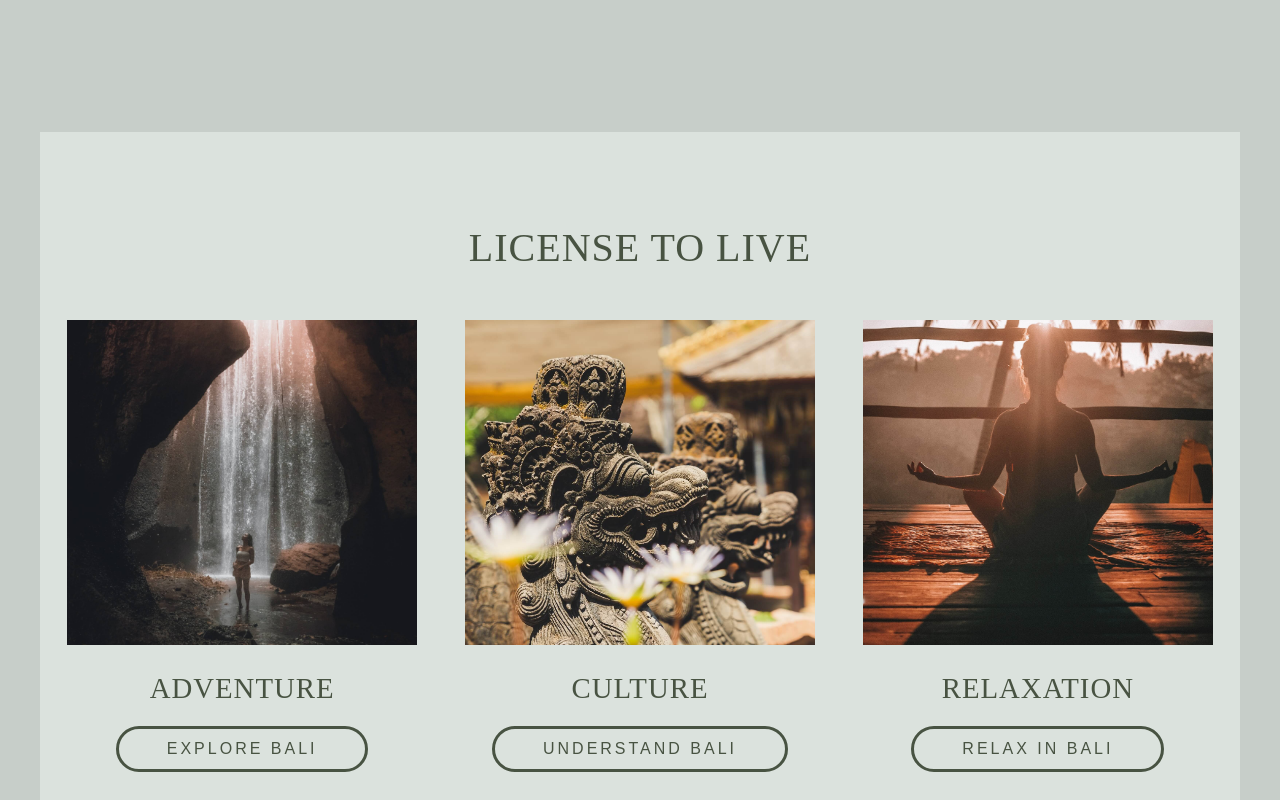
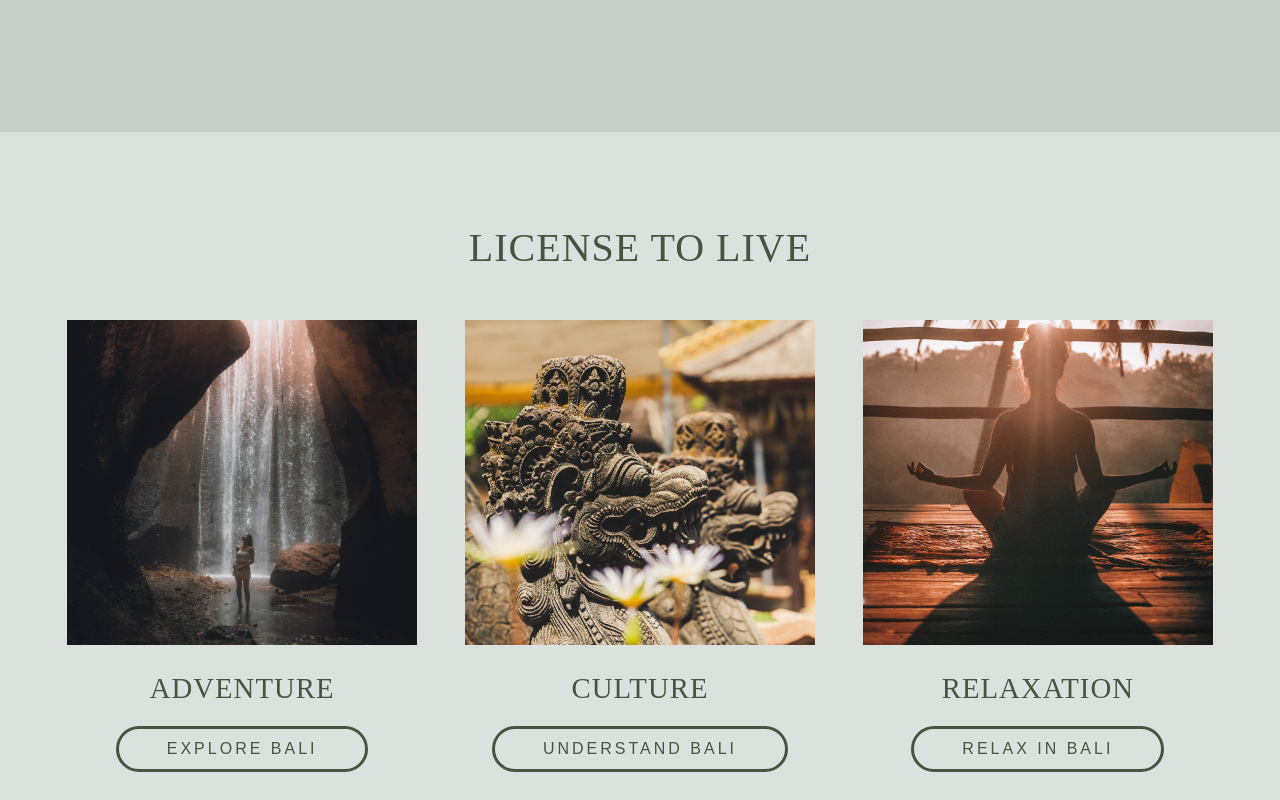
Before and after one commit to SutheeDev/react-poveda, a React (Vite) app in the folder client/: page /Visit in a window 1280 px wide. Shown: the part 840-1640 px from the top of the page. Built offline with nearby package versions, Linux system fonts and the light colour scheme.

Commit message:
fixed background-color bug for big screen in Gallery component

```diff
--- a/client/src/components/Gallery.jsx
+++ b/client/src/components/Gallery.jsx
@@ -92,8 +92,10 @@ const Wrapper = styled.section`
     }
   }
   @media screen and (min-width: 1200px) {
-    max-width: var(--side-contain-max);
-    margin: 0 auto;
+    .container {
+      max-width: calc(var(--side-contain-max) - (var(--side-contain-950) * 2));
+      margin: 0 auto;
+    }
     .gallery-columns {
       gap: 3em;
     }
```
